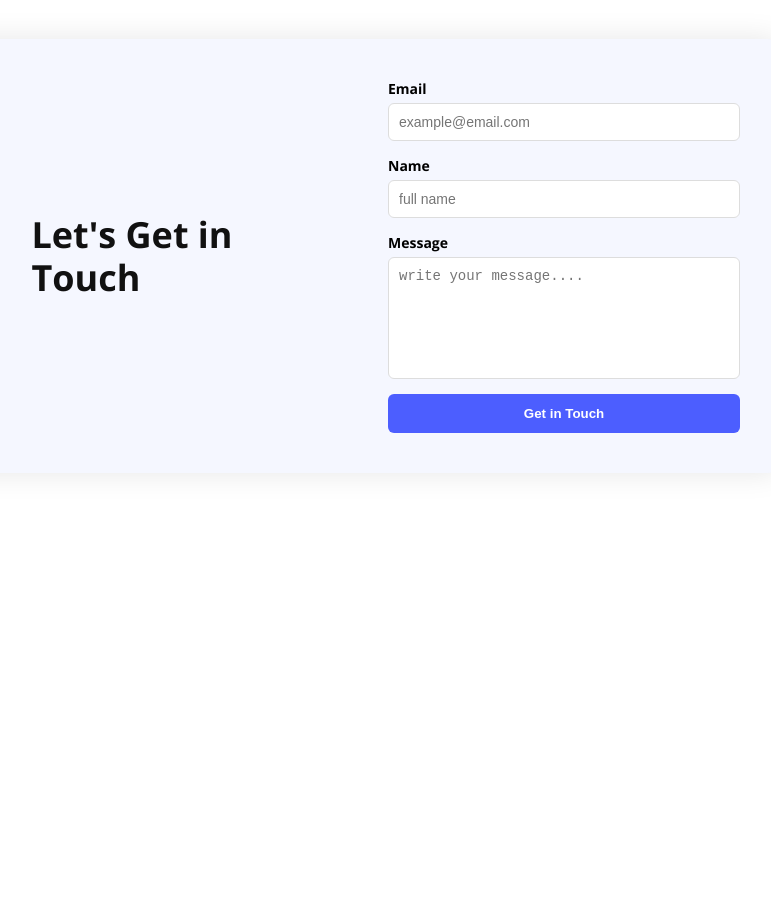
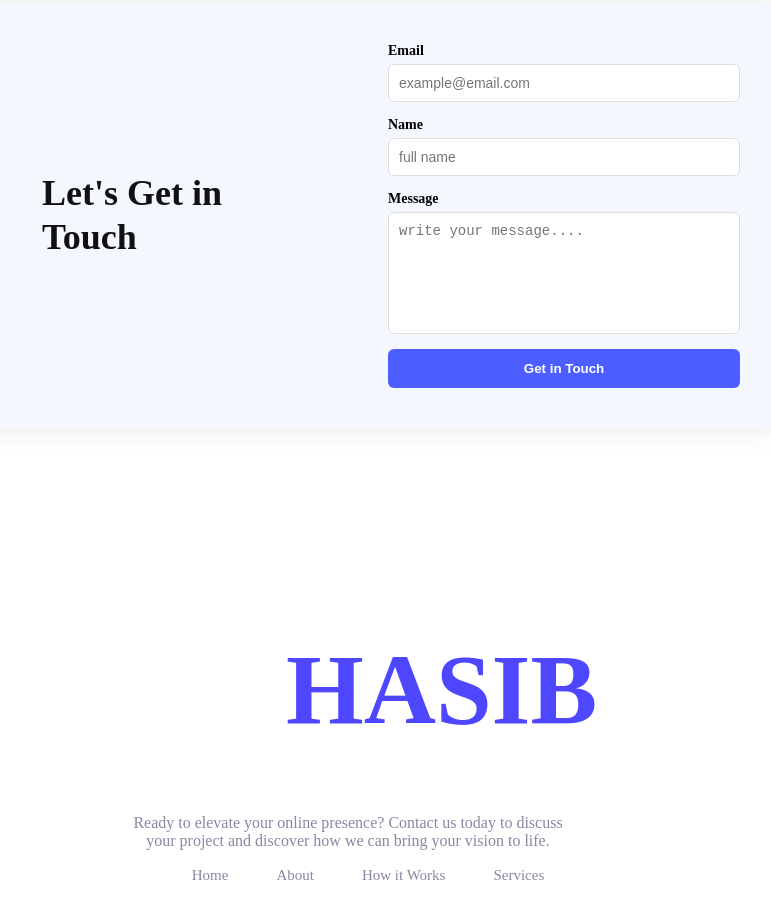
Before and after one commit to ataullahalhasib/frist-assignment, a plain HTML site: page index.html in a window 1280 px wide. Shown: the part 1915-2815 px from the top of the page, without its empty margins (292-1063 px from the left). Before the commit the page ends 2488 px from the top, so only its background shows below. Drawn offline with nearby package versions, Linux system fonts and the light colour scheme.

```diff
--- a/index.html
+++ b/index.html
@@ -120,9 +120,18 @@
    </section>
    </main>
 
+ <footer>
+      <h1 class="footer-title inter-normal">HASIB</h1>
+       <p class="footer-description">Ready to elevate your online presence? Contact us today to discuss <br> your project and discover how we can bring your vision to life.</p>
 
-
-</footer>
-
+       <section class="footer-menu">
+        <ul class="footer-links">
+          <li><a class="dark-2" href="">Home</a></li>
+          <li><a class="dark-2" href="">About</a></li>
+          <li><a class="dark-2" href="">How it Works</a></li>
+          <li><a class="dark-2" href="">Services</a></li>
+        </ul>
+       </section>
+    </footer>
 </body>
 </html>
--- a/style/index.css
+++ b/style/index.css
@@ -1,10 +1,8 @@
-.open-sans-normal{
-   font-family: "Open Sans", sans-serif;
+
+.raleway-normal> {
+  font-family: "Raleway", sans-serif;
   font-optical-sizing: auto;
-  font-weight: <weight>;
   font-style: normal;
-  font-variation-settings:
-    "width" 100;
 }
 /* nav */
 
@@ -115,7 +113,7 @@ cursor: pointer;
   width: 300px;
   box-shadow: 0 2px 10px rgba(0,0,0,0.1);
   text-align: left;
-  transition: transform 0.2s ease;
+
 }
 
 
@@ -216,3 +214,35 @@ button {
   cursor: pointer;
 
 }
+/* footer */
+
+footer{
+  margin-top: 14px;
+}
+
+.footer-title{
+  font-size: 100px;
+  color:#4E47FF ;
+  text-align: center;
+  padding: 104px 570px 0px 570px;
+}
+.footer-description{
+  text-align: center;
+  color: #8987A1;
+ justify-content: center;
+}
+.footer-menu ul li {
+  list-style: none;
+  text-decoration: none;
+}
+.footer-menu li a {
+  text-decoration: none;
+}
+.dark-2{
+  color: #8987A1;
+}
+.footer-links{
+  display: flex;
+  gap: 48px;
+  justify-content: center;
+}
```
